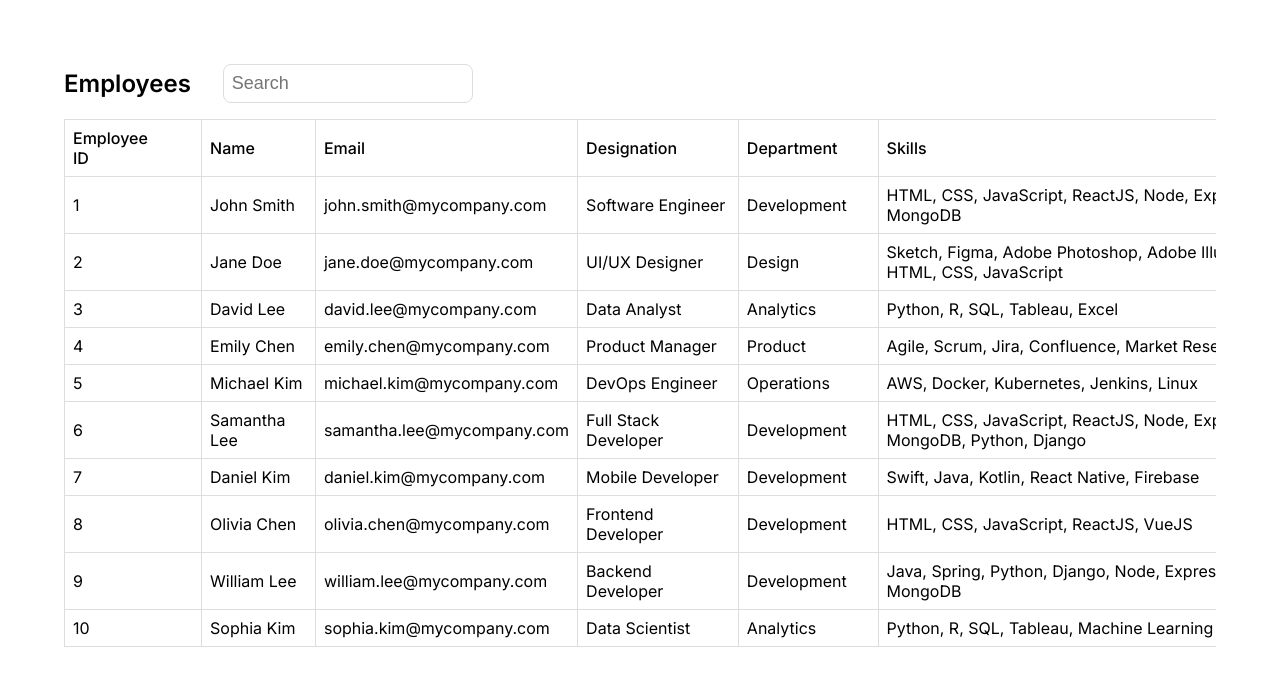
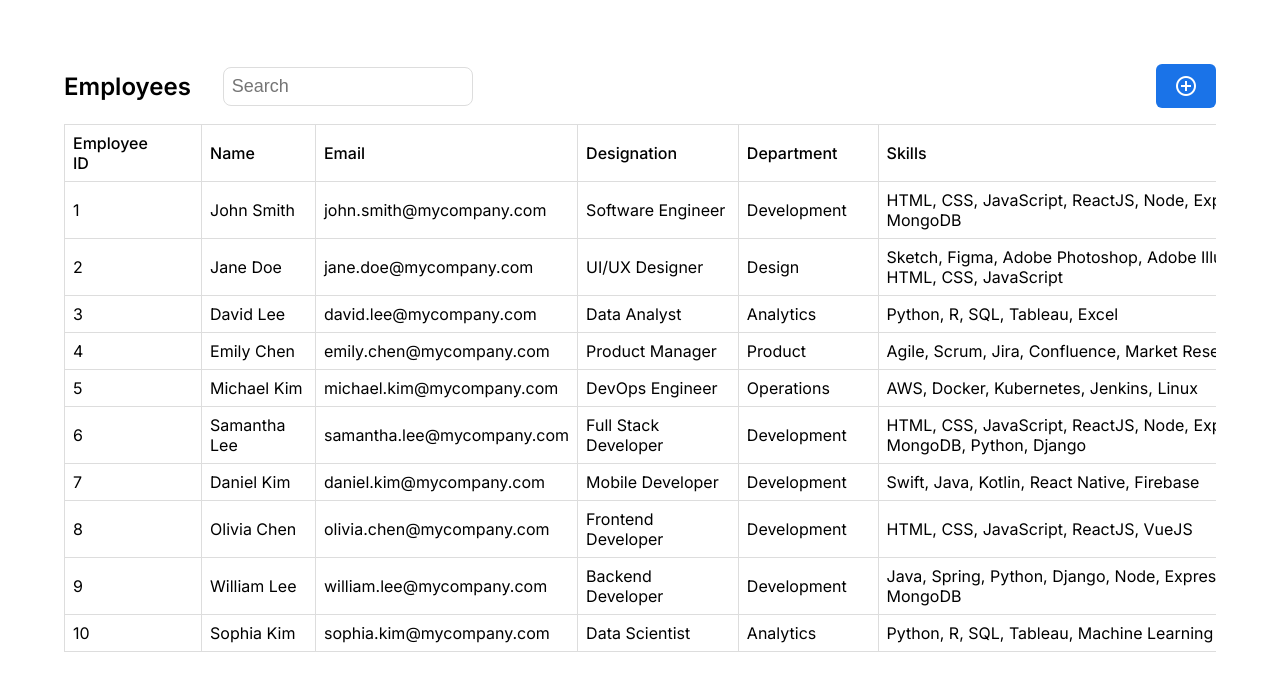
Before and after one commit to amaljoeqb/human-resource-management-app, a plain HTML site: page src/index.html in a window 1280 px wide. Drawn offline with nearby package versions, Linux system fonts and the light colour scheme.

Commit message:
design add employee button

```diff
--- a/src/css/style.css
+++ b/src/css/style.css
@@ -13,10 +13,13 @@ body {
     color: white;
     font-weight: bold;
     font-size: 16px;
-    display: inline-block;
+    display: flex;
+    align-items: center;
+    justify-content: center;
     padding: 8px 16px;
     border: 2px solid transparent;
     border-radius: 6px;
+    cursor: pointer;
     transition: all 0.2s ease-in-out;
 }
 
@@ -29,3 +32,37 @@ body {
 .hidden {
     display: none !important;
 }
+
+.emp-listing-header {
+    display: flex;
+    align-items: center;
+    justify-content: space-between;
+    column-gap: 32px;
+    margin-bottom: 16px;
+}
+
+.emp-listing-header .start-section {
+    display: flex;
+    align-items: center;
+    column-gap: 32px;
+}
+
+.emp-listing-header h2 {
+    margin: 0;
+    font-size: 24px;
+    font-weight: 600;
+}
+
+.search-form {
+    position: relative;
+    display: flex;
+    align-items: center;
+}
+
+.search-input {
+    font-size: 18px;
+    padding: 8px;
+    border-radius: 8px;
+    border: 1px solid #ddd;
+    outline-color: var(--primary-color);
+}
--- a/src/css/table.css
+++ b/src/css/table.css
@@ -95,33 +95,6 @@
     outline-color: var(--primary-color);
 }
 
-.emp-listing-header {
-    display: flex;
-    align-items: center;
-    column-gap: 32px;
-    margin-bottom: 16px;
-}
-
-.emp-listing-header h2 {
-    margin: 0;
-    font-size: 24px;
-    font-weight: 600;
-}
-
-.search-form {
-    position: relative;
-    display: flex;
-    align-items: center;
-}
-
-.search-input {
-    font-size: 18px;
-    padding: 8px;
-    border-radius: 8px;
-    border: 1px solid #ddd;
-    outline-color: var(--primary-color);
-}
-
 .highlight {
     background-color: rgba(80, 151, 255, 0.4);
 }
--- a/src/index.html
+++ b/src/index.html
@@ -20,10 +20,17 @@
 
 <body>
     <div class="emp-listing-header">
-        <h2>
-            Employees
-        </h2>
-        <input type="text" name="key" class="search-input" placeholder="Search" />
+        <div class="start-section">
+            <h2>
+                Employees
+            </h2>
+            <input type="text" name="key" class="search-input" placeholder="Search" />
+        </div>
+        <button class="fill-button add-emp-btn">
+            <span class="material-symbols-outlined">
+                add_circle
+            </span>
+        </button>
     </div>
     <div class="table-container">
         <table class="emp-table">
```
